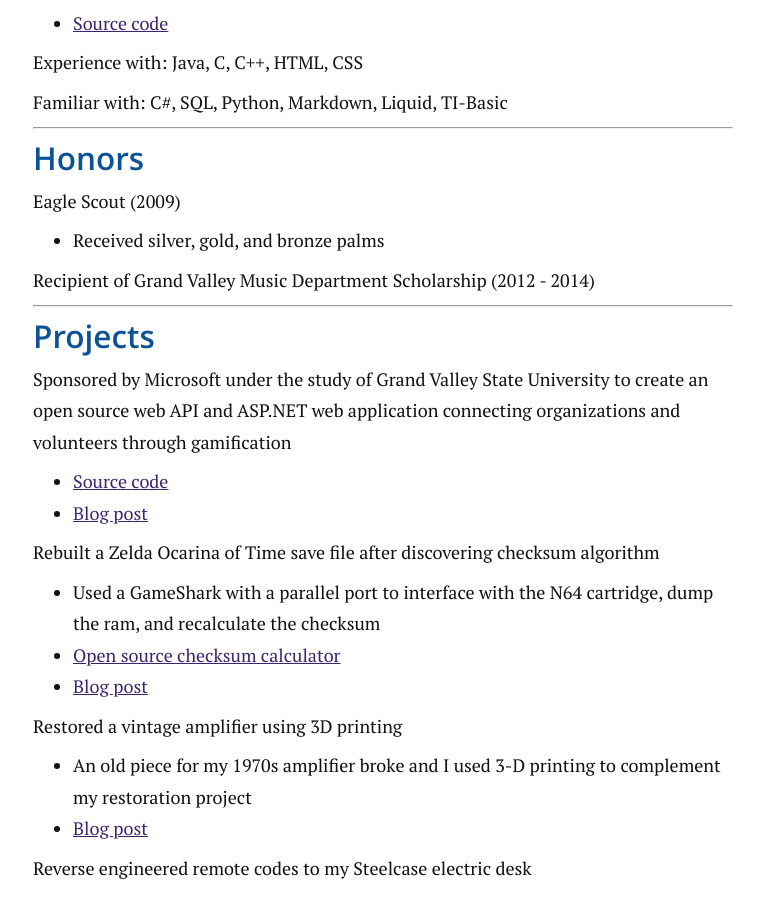
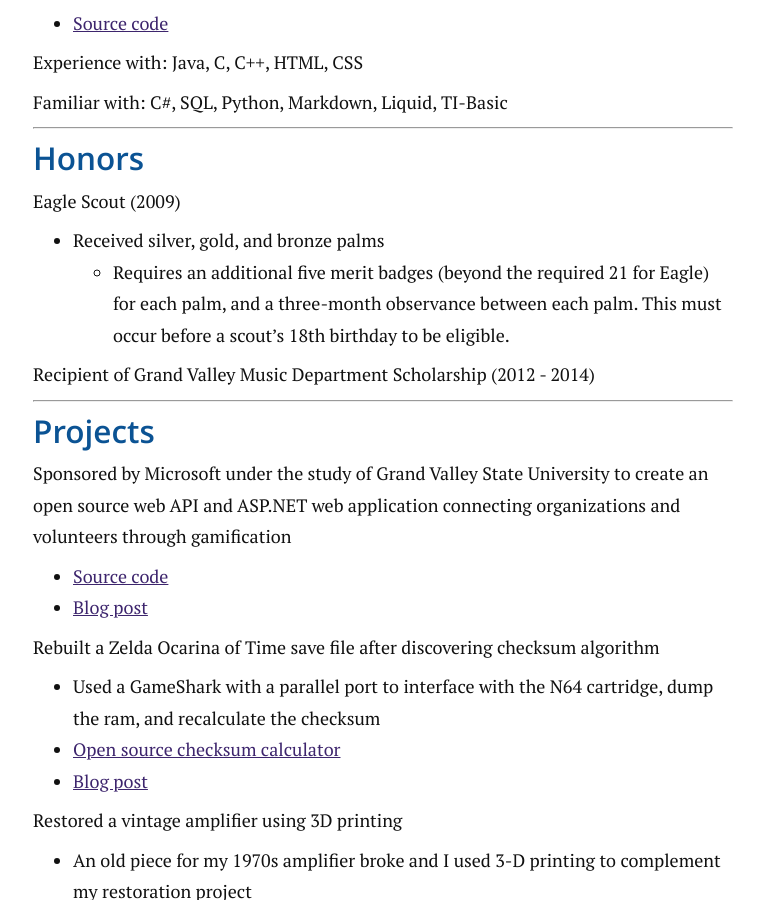
Before and after one commit to aav7fl/website-legacy, a Jekyll site: the page built from resume/index.md, in a window 1280 px wide and 900 px high, scrolled down 972 px. Shown: the whole window, without its empty margins (257-1021 px from the left). Built offline with Jekyll 4.4.1, drawn with Linux system fonts in a browser that asks for light colours.

Commit message:
update resume

```diff
--- a/resume/index.md
+++ b/resume/index.md
@@ -57,6 +57,7 @@ Familiar with: C#, SQL, Python, Markdown, Liquid, TI-Basic
 Eagle Scout (2009)
 
 - Received silver, gold, and bronze palms
+  - Requires an additional five merit badges (beyond the required 21 for Eagle) for each palm, and a three-month observance between each palm. This must occur before a scout's 18th birthday to be eligible.
 
 Recipient of Grand Valley Music Department Scholarship (2012 - 2014)
 
```
